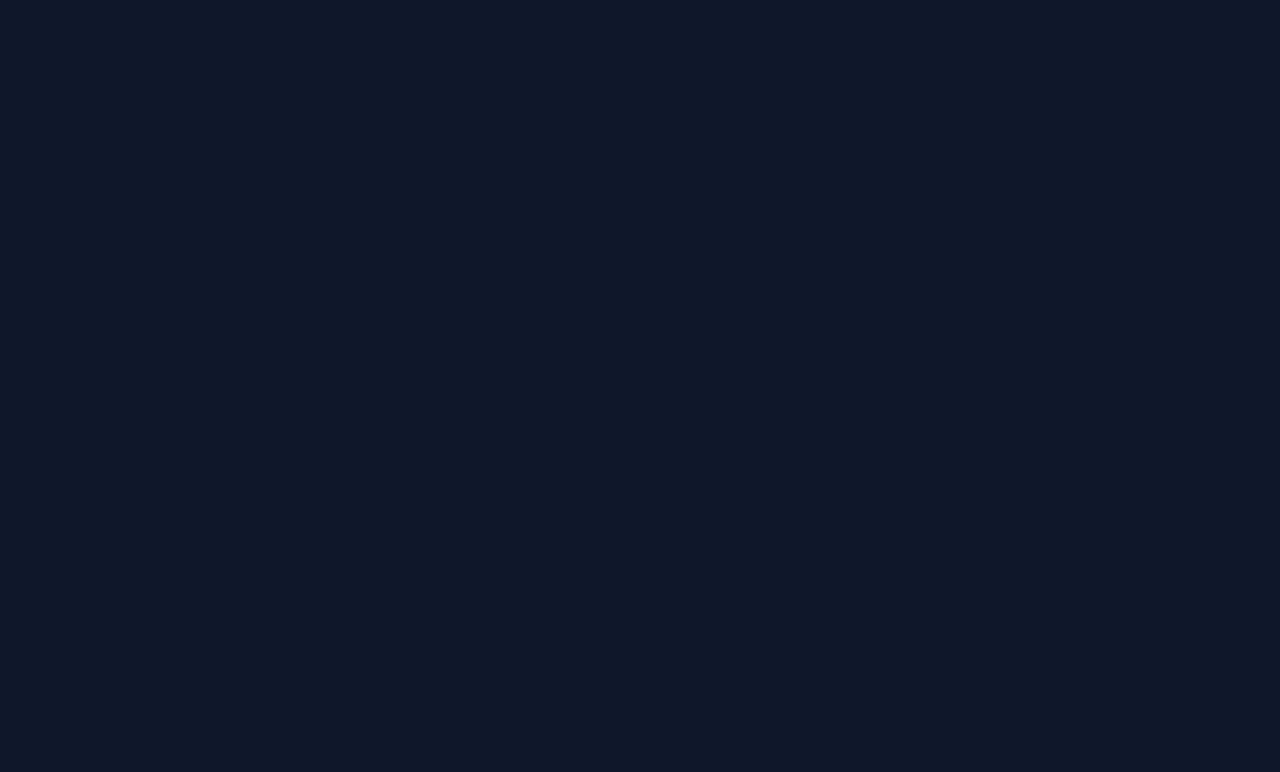
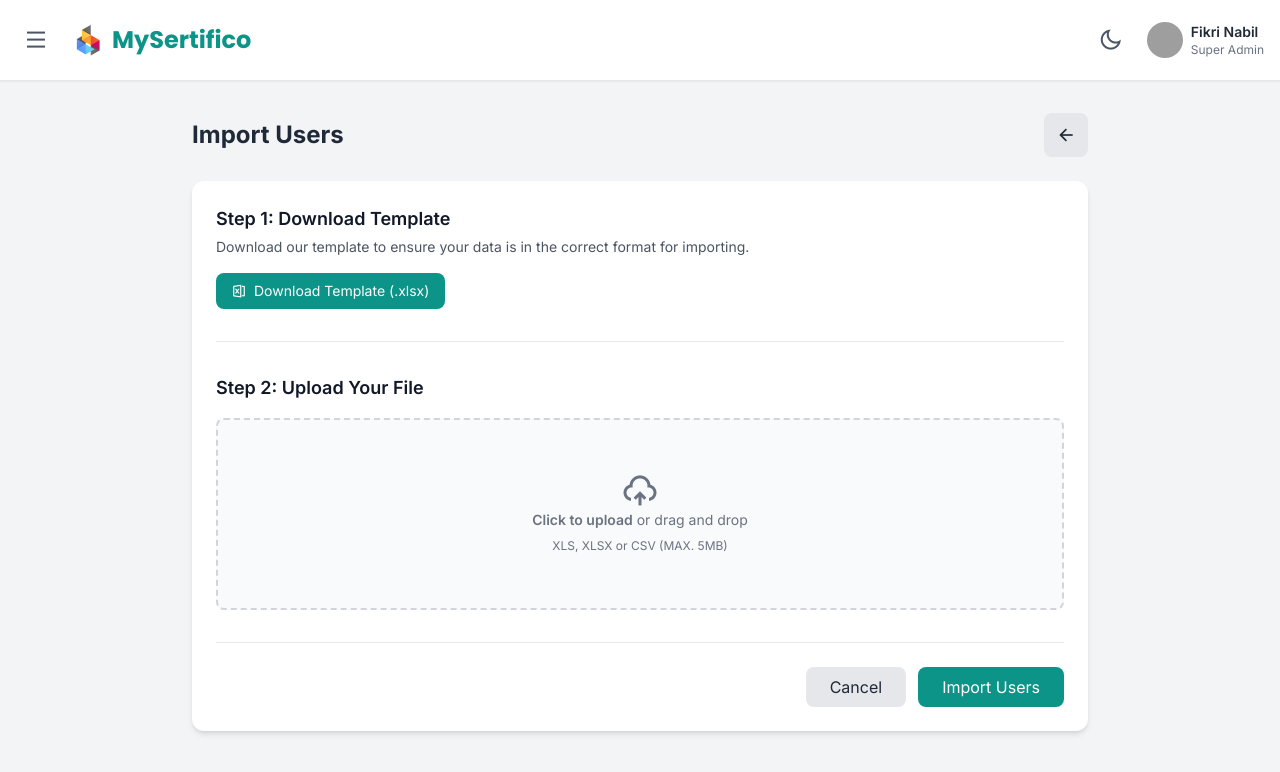
Before and after one commit to webappstudio-my/mysertifico, a React (Vite) app: page /dashboard/settings/import-users in a window 1280 px wide. Before the commit this address had no page. Shown: the top 772 px of the page. Built offline with nearby package versions, Linux system fonts and the light colour scheme; grey boxes are pictures that could not be loaded.

Commit message:
added ImportUser page

```diff
--- a/src/App.jsx
+++ b/src/App.jsx
@@ -49,6 +49,7 @@ import TopUpToken from './pages/mysertifico/admin/TopUpToken';
 import LogoManagement from './pages/mysertifico/admin/LogoManagement';
 import SelectedTemplateList from './pages/mysertifico/admin/SelectedTemplateList';
 import EditUser from './pages/mysertifico/admin/EditUser';
+import ImportUsers from './pages/mysertifico/admin/ImportUsers';
 
 function App() {
   const [theme, setTheme] = useState(localStorage.getItem('theme') || 'light');
@@ -102,6 +103,7 @@ function App() {
         <Route path="/settings/logo-management" element={<LogoManagement theme={theme} onThemeToggle={toggleTheme} />} />
         <Route path="/dashboard/settings/templates" element={<SelectedTemplateList theme={theme} onThemeToggle={toggleTheme} />} />
         <Route path="/dashboard/settings/edit-user/:id" element={<EditUser theme={theme} onThemeToggle={toggleTheme} />} />
+        <Route path="/dashboard/settings/import-users" element={<ImportUsers theme={theme} onThemeToggle={toggleTheme} />} />
 
         {/* MyWall */}
 
--- /dev/null
+++ b/src/pages/mysertifico/admin/ImportUsers.jsx
@@ -0,0 +1,137 @@
+import React, { useState } from 'react';
+import { Link } from 'react-router-dom';
+import DashboardNavbar from '../../../components/mysertifico/DashboardNavbar';
+import Sidebar from '../../../components/mysertifico/Sidebar';
+
+const ImportUsers = ({ theme, onThemeToggle }) => {
+    const [isSidebarOpen, setIsSidebarOpen] = useState(false);
+    const [uploadedFile, setUploadedFile] = useState(null);
+
+    const handleSidebarToggle = () => {
+        setIsSidebarOpen(!isSidebarOpen);
+    };
+
+    const handleSidebarClose = () => {
+        setIsSidebarOpen(false);
+    };
+
+    const handleFileUpload = (event) => {
+        if (event.target.files && event.target.files[0]) {
+            const file = event.target.files[0];
+            setUploadedFile(file);
+        }
+    };
+
+    const handleSubmit = (e) => {
+        e.preventDefault();
+        // Handle form submission logic here
+    };
+
+    return (
+        <div className="min-h-screen bg-gray-100 dark:bg-gray-900 transition-colors duration-300">
+            <Sidebar isOpen={isSidebarOpen} onClose={handleSidebarClose} />
+            {isSidebarOpen && (
+                <div
+                    id="sidebar-overlay"
+                    className="fixed inset-0 bg-black bg-opacity-50 z-40"
+                    onClick={handleSidebarClose}
+                ></div>
+            )}
+
+            <div className={`transition-all duration-300 ease-in-out ${isSidebarOpen ? 'lg:ml-64' : ''}`}>
+                <DashboardNavbar
+                    onSidebarToggle={handleSidebarToggle}
+                    theme={theme}
+                    onThemeToggle={onThemeToggle}
+                />
+
+                <main className="p-6 sm:p-8">
+                    <div className="max-w-4xl mx-auto">
+                        <div className="flex items-center justify-between gap-4 mb-6">
+                            <h1 className="text-xl md:text-2xl font-bold text-gray-800 dark:text-white">Import Users</h1>
+                            <a
+                                href="/dashboard/settings/users"
+                                className="px-3 py-2 rounded-lg bg-gray-200 text-gray-800 dark:bg-gray-700 dark:text-gray-200 hover:bg-gray-300 dark:hover:bg-gray-600 focus:outline-none focus:ring-2 focus:ring-offset-2 focus:ring-gray-500 dark:focus:ring-offset-gray-900 flex-shrink-0"
+                                title="Back to User List"
+                            >
+                                <i className="ri-arrow-left-line text-xl"></i>
+                            </a>
+                        </div>
+
+                        <div className="bg-white dark:bg-gray-800 p-6 rounded-xl shadow-md">
+                            <form onSubmit={handleSubmit}>
+                                <div>
+                                    <h3 className="text-lg font-semibold text-gray-900 dark:text-white">Step 1: Download Template</h3>
+                                    <p className="mt-1 text-sm text-gray-600 dark:text-gray-400">Download our template to ensure your data is in the correct format for importing.</p>
+                                    <a
+                                        href="#"
+                                        className="inline-flex items-center mt-4 px-4 py-2 text-sm bg-primary text-white rounded-lg hover:bg-primary-dark"
+                                    >
+                                        <i className="ri-file-excel-2-line mr-2"></i> Download Template (.xlsx)
+                                    </a>
+                                </div>
+
+                                <hr className="my-8 border-gray-200 dark:border-gray-700" />
+
+                                <div>
+                                    <h3 className="text-lg font-semibold text-gray-900 dark:text-white">Step 2: Upload Your File</h3>
+                                    <div className="mt-4 flex items-center justify-center w-full">
+                                        <label
+                                            htmlFor="import-file-upload"
+                                            className="flex flex-col items-center justify-center w-full h-48 border-2 border-gray-300 border-dashed rounded-lg cursor-pointer bg-gray-50 dark:hover:bg-bray-800 dark:bg-gray-700 hover:bg-gray-100 dark:border-gray-600 dark:hover:border-gray-500 dark:hover:bg-gray-600"
+                                        >
+                                            {!uploadedFile ? (
+                                                <div className="flex flex-col items-center justify-center pt-5 pb-6">
+                                                    <i className="ri-upload-cloud-2-line text-4xl text-gray-500 dark:text-gray-400"></i>
+                                                    <p className="mb-2 text-sm text-gray-500 dark:text-gray-400"><span className="font-semibold">Click to upload</span> or drag and drop</p>
+                                                    <p className="text-xs text-gray-500 dark:text-gray-400">XLS, XLSX or CSV (MAX. 5MB)</p>
+                                                </div>
+                                            ) : (
+                                                <div className="flex flex-col items-center justify-center text-center">
+                                                    <i className="ri-file-check-line text-4xl text-green-500"></i>
+                                                    <p className="mt-2 font-semibold text-gray-700 dark:text-gray-200">{uploadedFile.name}</p>
+                                                    <p className="text-xs text-gray-500 dark:text-gray-400">File ready to be imported.</p>
+                                                </div>
+                                            )}
+                                            <input
+                                                id="import-file-upload"
+                                                type="file"
+                                                className="hidden"
+                                                accept=".xls,.xlsx,.csv"
+                                                onChange={handleFileUpload}
+                                            />
+                                        </label>
+                                    </div>
+                                </div>
+
+                                <div className="mt-8 pt-6 border-t border-gray-200 dark:border-gray-700 flex justify-end space-x-3">
+                                    <a
+                                        href="/dashboard/settings/users"
+                                        className="px-6 py-2 bg-gray-200 dark:bg-gray-600 text-gray-800 dark:text-gray-200 rounded-lg hover:bg-gray-300 dark:hover:bg-gray-500"
+                                    >
+                                        Cancel
+                                    </a>
+                                    <button
+                                        type="submit"
+                                        className="px-6 py-2 bg-primary text-white rounded-lg hover:bg-primary-dark"
+                                    >
+                                        Import Users
+                                    </button>
+                                </div>
+                            </form>
+                        </div>
+                    </div>
+                </main>
+            </div>
+
+            {isSidebarOpen && (
+                <div
+                    className="fixed inset-0 bg-black bg-opacity-50 z-40 lg:hidden"
+                    onClick={handleSidebarClose}
+                ></div>
+            )}
+        </div>
+    );
+};
+
+export default ImportUsers;
```
